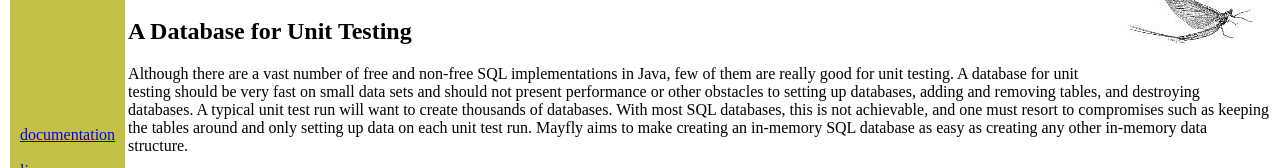
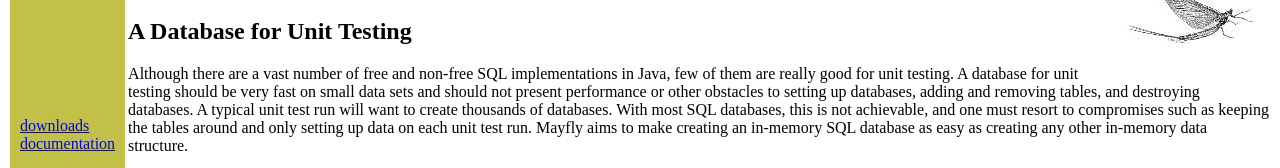
Before and after one commit to jkingdon/mayfly, a plain HTML site: page web/index.html in a window 1280 px wide. Shown: the part 51-219 px from the top of the page. Drawn offline with Linux system fonts and the light colour scheme.

Commit message:
Link to downloads from web page.
git-svn-id: https://mayfly.svn.sourceforge.net/svnroot/mayfly/trunk/mayfly@148 97720ae0-9849-0410-b17a-8398f3d9df07

```diff
--- a/web/index.html
+++ b/web/index.html
@@ -7,9 +7,7 @@
 <table>
 <tr>
 <td class="sidebar">
-<!--
-downloads
--->
+<div><a href="http://sourceforge.net/project/showfiles.php?group_id=150560" >downloads</a></div>
 <div><a href="doc/" >documentation</a></div>
 <div>&nbsp;</div>
 <div><a href="http://www.apache.org/licenses/LICENSE-2.0" >license</a></div>
```
